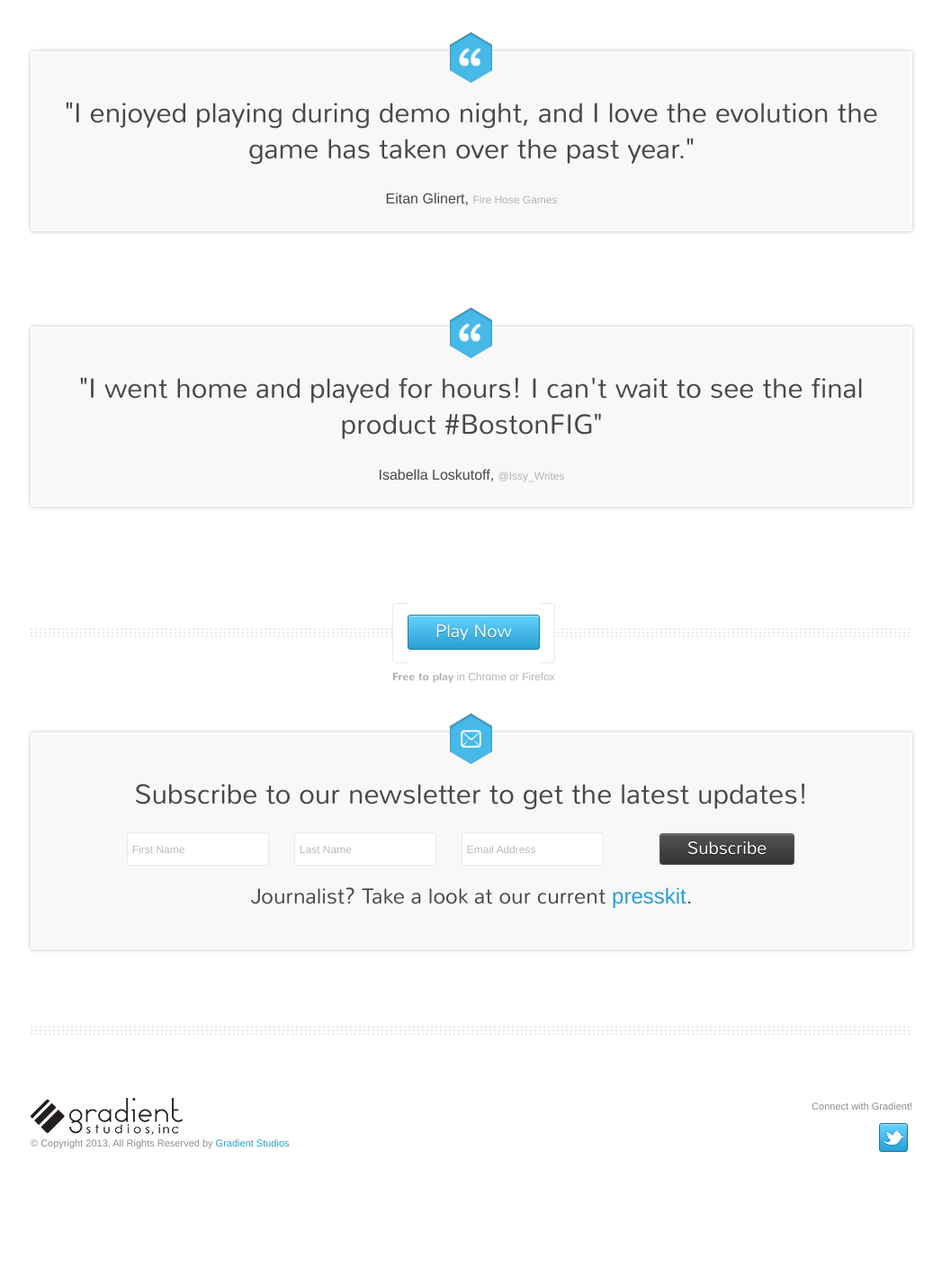
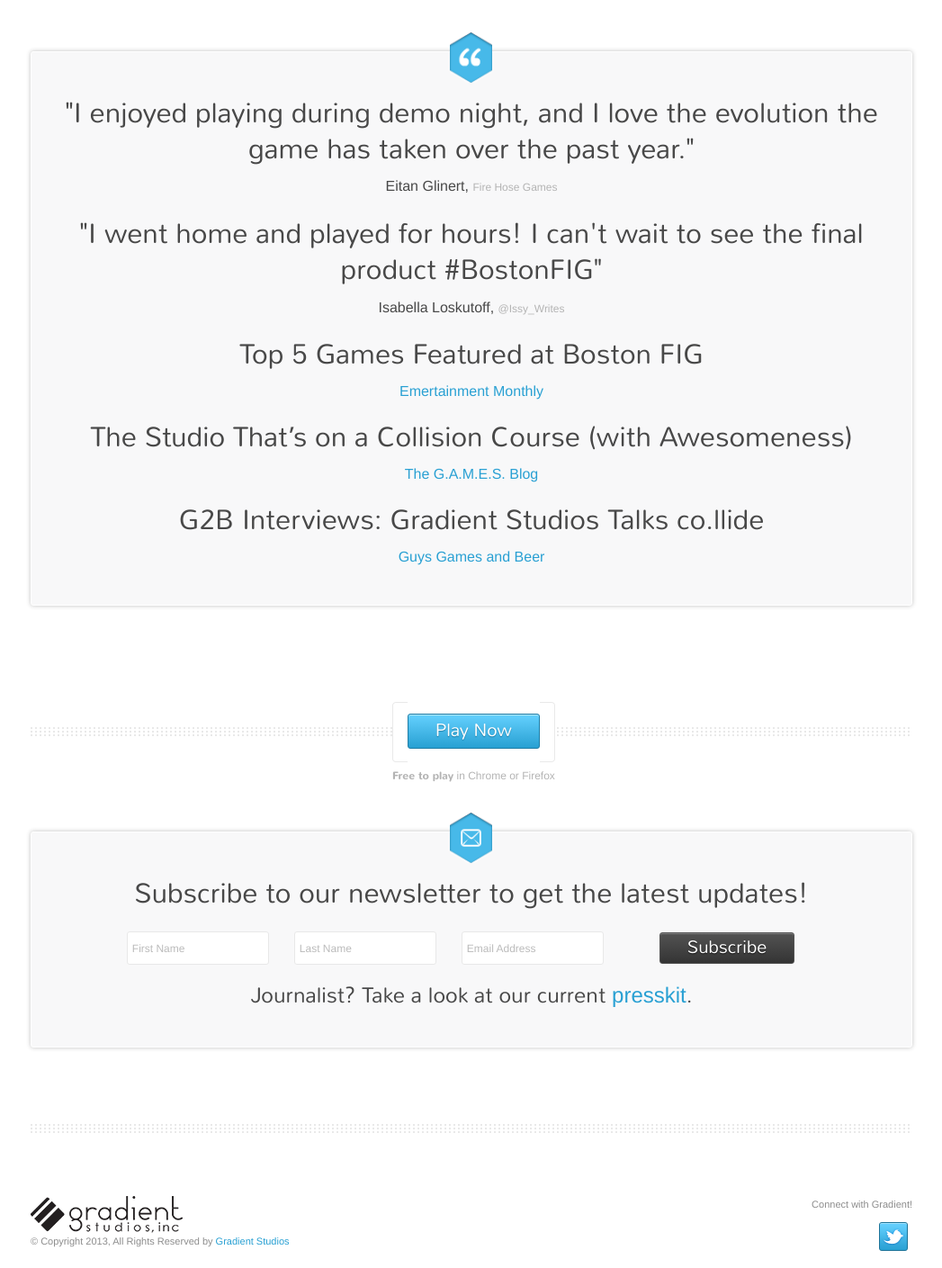
Before and after one commit to GradientStudios/Gradient-Studios-Website, a PHP site: page /co.llide/index.html in a window 1280 px wide. Shown: the part 1494-2903 px from the top of the page at 90% size, without its empty margins (116-1163 px from the left). Before the commit the page ends 2774 px from the top, so only its background shows below. Run offline with PHP 8.4, Linux system fonts and the light colour scheme.

Commit message:
Update quotes to allow for more quotes & articles

```diff
--- a/co.llide/css/main.css
+++ b/co.llide/css/main.css
@@ -177,6 +177,10 @@
   line-height:1.3em;
 }
 
+h2.quote {
+  padding-bottom: 0;
+}
+
 h3 {
   font-family:'NunitoLight';
   font-size:24px;
@@ -244,6 +248,8 @@
   font-family:Helvetica, sans-serif;
   font-size:16px;
   color: #484848;
+  padding-top: 6px;
+  padding-bottom: 20px;
 }
 
 hr {
--- a/co.llide/index.html
+++ b/co.llide/index.html
@@ -301,31 +301,31 @@
 
 <!-- Start of main cta quote -->
 <div class="main_cta_quote">
-<h2>"I enjoyed playing during demo night, and I love the evolution the game has taken over the past year."</h2>
 
-<!-- Start of intro -->
+<h2 class="quote">"I enjoyed playing during demo night, and I love the evolution the game has taken over the past year."</h2>
 <div class="intro">
-Eitan Glinert, <span class="light">Fire Hose Games</span>
+Eitan Glinert, <a class="light" href="http://www.firehosegames.com/" target="_blank">Fire Hose Games</a>
+</div>
 
-</div><!-- End of intro -->
+<h2 class="quote">"I went home and played for hours! I can't wait to see the final product #BostonFIG"</h2>
+<div class="intro">
+Isabella Loskutoff, <a class="light" href="https://twitter.com/Issy_Writes/status/379648919958867968" target="_blank">@Issy_Writes</a>
+</div>
 
-</div><!-- End of main cta quote -->
+<h2 class="quote">Top 5 Games Featured at Boston FIG</h2>
+<div class="intro">
+<a href="http://emertainmentmonthly.com/2013/09/21/top-5-games-featured-at-bostonfig/">Emertainment Monthly</a>
+</div>
 
-</section><!-- End of main cta quote wrapper -->
+<h2 class="quote">The Studio That’s on a Collision Course (with Awesomeness)</h2>
+<div class="intro">
+<a href="http://www.the-games-blog.com/the-studio-thats-on-a-collision-course-with-awesomeness/">The G.A.M.E.S. Blog</a>
+</div>
 
-<!-- Start of main cta quote wrapper -->
-<section class="main_cta_quote_wrapper">
-<img src="img/quote-icon.png" height="56" width="47" alt="quote icon" />
-
-<!-- Start of main cta quote -->
-<div class="main_cta_quote">
-<h2>"I went home and played for hours! I can't wait to see the final product #BostonFIG"</h2>
-
-<!-- Start of intro -->
+<h2 class="quote">G2B Interviews: Gradient Studios Talks co.llide</h2>
 <div class="intro">
-Isabella Loskutoff, <span class="light">@Issy_Writes</span>
-
-</div><!-- End of intro -->
+<a href="http://www.guysgamesandbeer.net/2013/09/g2b-interviews-gradient-studios-talks.html">Guys Games and Beer</a>
+</div>
 
 </div><!-- End of main cta quote -->
 
```
